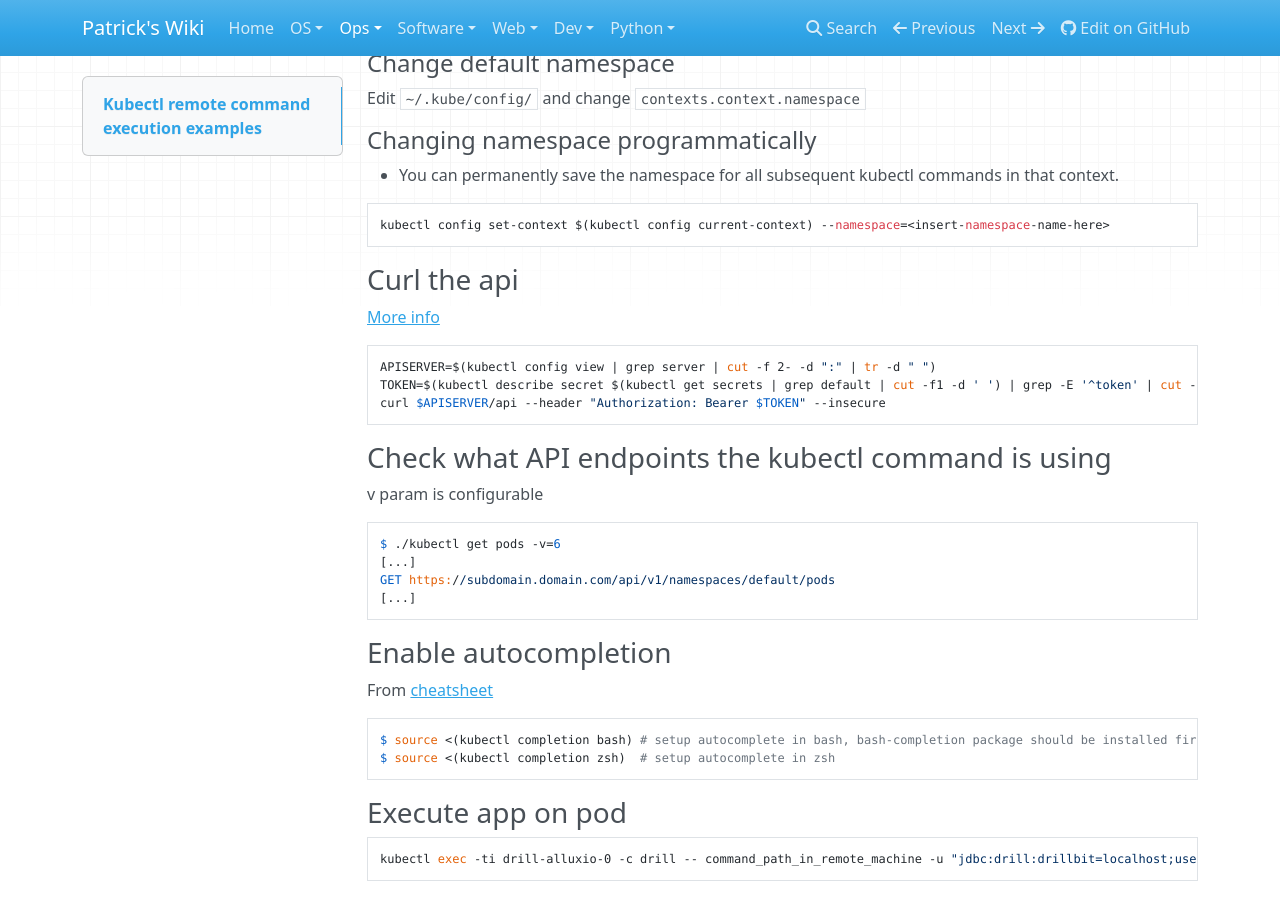
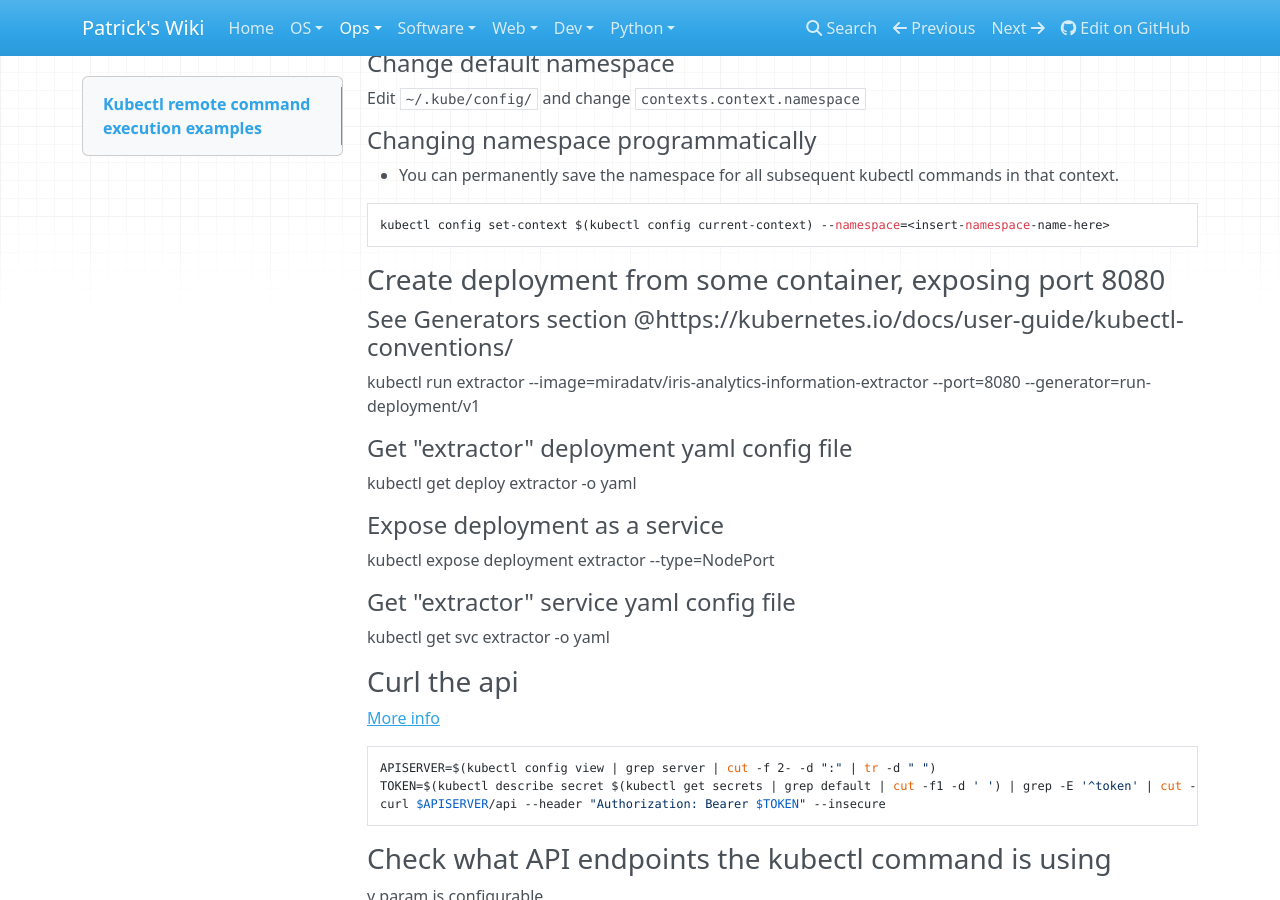
Before and after one commit to patsancu/wiki, an MkDocs documentation site: the page built from docs/Ops/Kubernetes/Kubernetes.md, in a window 1280 px wide and 900 px high, scrolled down 269 px. Built offline with MkDocs 1.6.1, drawn with Linux system fonts in a browser that asks for light colours; nearby versions of some CDN libraries.

````diff
--- a/docs/Ops/Kubernetes.md
+++ b/docs/Ops/Kubernetes/Kubernetes.md
@@ -15,6 +15,16 @@ and change ```contexts.context.namespace```
 kubectl config set-context $(kubectl config current-context) --namespace=<insert-namespace-name-here>
 ```
 
+
+### Create deployment from some container, exposing port 8080
+####          See Generators section @https://kubernetes.io/docs/user-guide/kubectl-conventions/
+kubectl run extractor --image=miradatv/iris-analytics-information-extractor --port=8080 --generator=run-deployment/v1
+#### Get "extractor" deployment yaml config file
+kubectl get deploy extractor -o yaml
+#### Expose deployment as a service
+kubectl expose deployment extractor --type=NodePort
+#### Get "extractor" service yaml config file
+kubectl get svc extractor -o yaml
 
 ### Curl the api
 [More info](https://kubernetes.io/docs/concepts/cluster-administration/access-cluster/#accessing-the-cluster-api)
````
Also changed, not shown: docs/Ops/Kubernetes/Minikube.md (added, +14 -0 lines).
